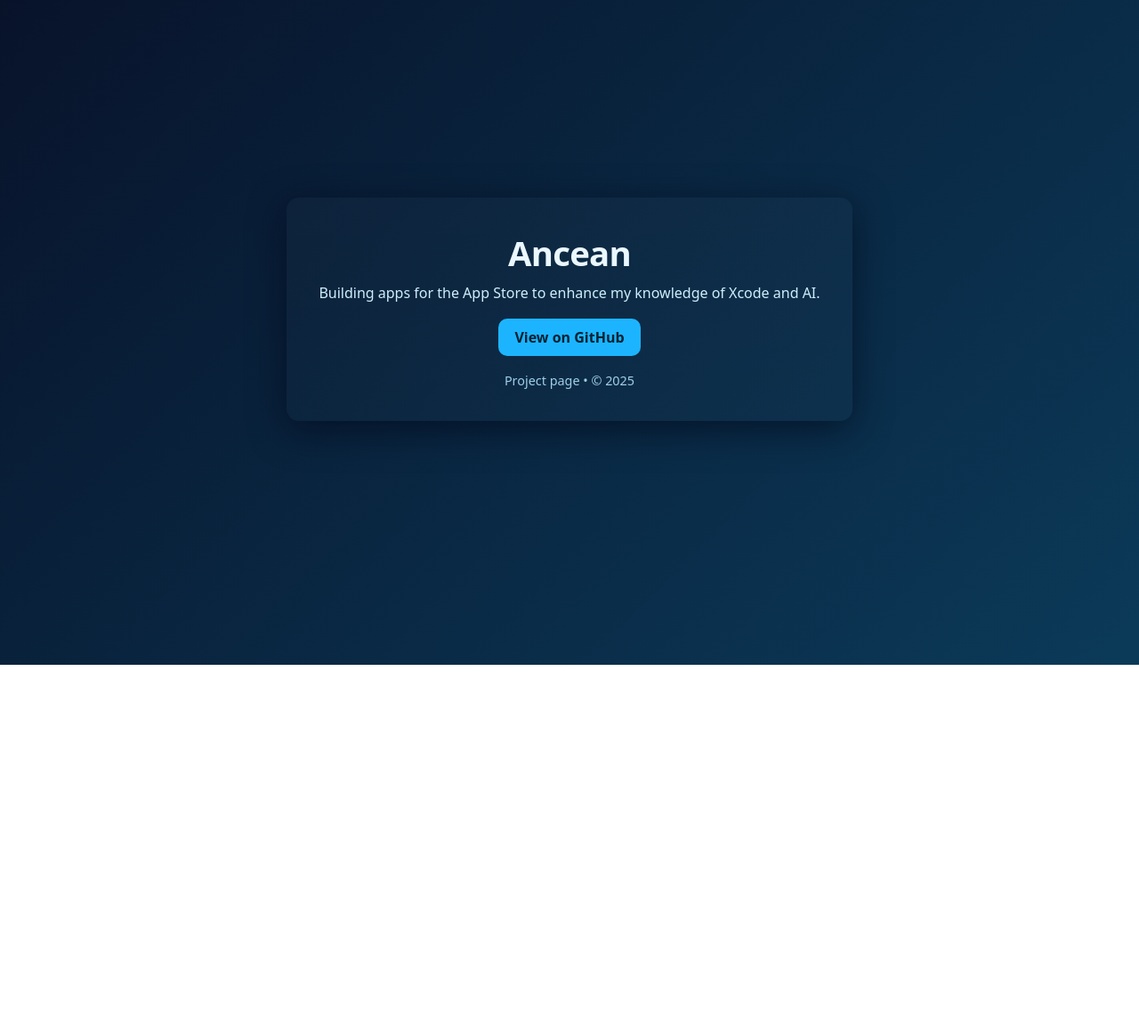
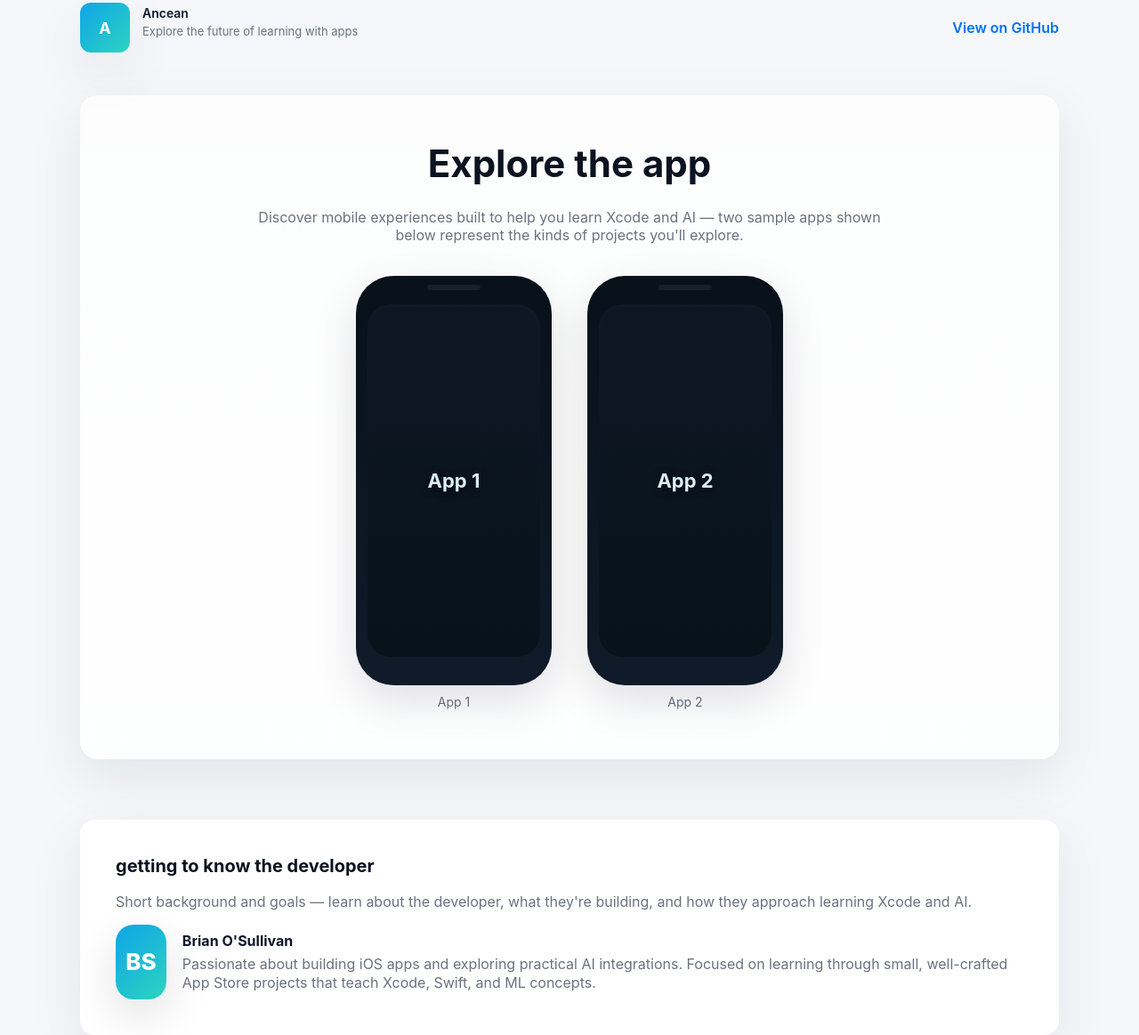
Before and after one commit to brianosullivan241177/Ancean, a plain HTML site: page index.html in a window 1280 px wide. Shown: the part 53-1216 px from the top of the page at 89% size. Before the commit the page ends 800 px from the top, so only its background shows below. Drawn offline with Linux system fonts and the light colour scheme.

Commit message:
Revise index.html with new title and layout
Updated the title and enhanced the layout with a new design. Improved the content structure and added developer information.

```diff
--- a/index.html
+++ b/index.html
@@ -3,26 +3,150 @@
 <head>
   <meta charset="utf-8" />
   <meta name="viewport" content="width=device-width,initial-scale=1" />
-  <title>Ancean</title>
+  <title>Ancean — Explore the app</title>
   <style>
-    :root{--bg1:#081229;--bg2:#0b3a59;--card:#012233;--accent:#1db4ff;--muted:#9fcfe8}
-    html,body{height:100%;margin:0}
-    body{font-family:system-ui,-apple-system,"Segoe UI",Roboto,"Helvetica Neue",Arial;display:flex;align-items:center;justify-content:center;background:linear-gradient(135deg,var(--bg1),var(--bg2));color:#eaf7ff}
-    .card{background:linear-gradient(180deg, rgba(255,255,255,0.02), rgba(255,255,255,0.01)); padding:36px;border-radius:14px;box-shadow:0 10px 40px rgba(2,6,23,0.6);max-width:820px;text-align:center}
-    h1{margin:0 0 8px;font-size:2.4rem;letter-spacing:-0.02em}
-    p{margin:0 0 18px;color:#cdeffb}
-    .btn{display:inline-block;padding:10px 18px;border-radius:10px;background:var(--accent);color:#002233;text-decoration:none;font-weight:700}
-    footer{margin-top:18px;font-size:0.9rem;color:var(--muted)}
-    @media (max-width:520px){.card{padding:22px}h1{font-size:1.6rem}}
+    /* Apple-like minimal aesthetic */
+    :root{
+      --bg:#f5f7fa;
+      --panel:#ffffff;
+      --muted:#6b7280;
+      --accent:#0070f3;
+      --shadow: 0 20px 60px rgba(15,23,42,0.08);
+      --device-shadow: 0 18px 50px rgba(2,6,23,0.12);
+      --radius:28px;
+    }
+    html,body{height:100%;margin:0;font-family:-apple-system,BlinkMacSystemFont,"SF Pro Text","Segoe UI",Roboto,Arial,sans-serif;background:var(--bg);color:#0f172a;-webkit-font-smoothing:antialiased}
+    .wrap{max-width:1100px;margin:56px auto;padding:0 20px}
+    header{display:flex;align-items:center;justify-content:space-between;margin-bottom:48px}
+    .brand{display:flex;align-items:center;gap:14px}
+    .logo{width:56px;height:56px;border-radius:12px;background:linear-gradient(135deg,#0ea5e9,#2dd4bf);display:flex;align-items:center;justify-content:center;color:#fff;font-weight:700;box-shadow:var(--shadow);font-size:18px}
+    .site-title{font-size:14px;margin:0;font-weight:600}
+    .site-sub{color:var(--muted);font-size:13px;margin-top:4px}
+    /* Hero / iPhone-like presentation */
+    .hero{display:flex;flex-direction:column;align-items:center;text-align:center;gap:28px;padding:56px 20px;background:linear-gradient(180deg,rgba(255,255,255,0.8),rgba(255,255,255,0.95));border-radius:20px;box-shadow:var(--shadow);}
+    h1.explore{font-size:42px;line-height:1.02;margin:0;font-weight:700;color:#0b1220}
+    p.lead{margin:0;color:var(--muted);max-width:740px;font-size:16px}
+    .devices{display:flex;gap:40px;align-items:flex-start;justify-content:center;margin-top:8px;flex-wrap:wrap}
+    /* phone mockup */
+    .phone{
+      width:220px;
+      height:460px;
+      border-radius:42px;
+      background:linear-gradient(180deg,#08111a,#0f1b2a);
+      display:flex;
+      align-items:center;
+      justify-content:center;
+      color:#fff;
+      position:relative;
+      box-shadow:var(--device-shadow);
+    }
+    .phone::before{
+      content:"";
+      position:absolute;
+      top:10px;left:50%;transform:translateX(-50%);
+      width:60px;height:6px;border-radius:4px;background:rgba(255,255,255,0.06);
+    }
+    .screen{
+      width:88%;
+      height:86%;
+      border-radius:26px;
+      background:linear-gradient(180deg,#0f1724,#07121a);
+      display:flex;
+      align-items:center;
+      justify-content:center;
+      box-shadow:inset 0 2px 10px rgba(255,255,255,0.02);
+      font-size:22px;font-weight:700;color:#dbeffd;
+      text-shadow:0 2px 10px rgba(0,0,0,0.5)
+    }
+    .caption{margin-top:14px;font-weight:600;color:#0b1220}
+    .devices .label{margin-top:10px;text-align:center;color:var(--muted);font-size:14px}
+    /* layout */
+    main{margin-top:34px}
+    .section{margin-top:68px;padding:40px;border-radius:16px;background:var(--panel);box-shadow:var(--shadow)}
+    h2.section-title{text-transform:none;margin:0 0 18px 0;font-size:20px;color:#0b1220}
+    p.section-desc{color:var(--muted);margin:0 0 16px 0}
+    /* developer card */
+    .dev-card{display:flex;gap:18px;align-items:center}
+    .avatar{width:84px;height:84px;border-radius:20px;background:linear-gradient(135deg,#0ea5e9,#2dd4bf);display:flex;align-items:center;justify-content:center;color:#fff;font-weight:800;font-size:26px;box-shadow:var(--device-shadow)}
+    .dev-info{line-height:1.3}
+    .dev-name{font-weight:700;margin:0}
+    .dev-bio{color:var(--muted);margin:6px 0 0 0}
+    /* responsive */
+    @media (max-width:820px){
+      .devices{gap:20px}
+      .phone{width:180px;height:380px;border-radius:34px}
+      .screen{font-size:18px}
+      h1.explore{font-size:36px}
+    }
+    @media (max-width:520px){
+      .wrap{margin:28px auto;padding:0 16px}
+      .hero{padding:32px}
+      h1.explore{font-size:28px}
+      .phone{width:150px;height:320px}
+      .avatar{width:64px;height:64px;font-size:20px}
+      .devices{gap:18px}
+      .section{padding:24px}
+    }
   </style>
 </head>
 <body>
-  <div class="card" role="main">
-    <h1>Ancean</h1>
-    <p>Building apps for the App Store to enhance my knowledge of Xcode and AI.</p>
-    <a class="btn" href="https://github.com/brianosullivan241177/ancean" target="_blank" rel="noopener">View on GitHub</a>
-    <footer>Project page • © <span id="year"></span></footer>
+  <div class="wrap">
+    <header>
+      <div class="brand">
+        <div class="logo">A</div>
+        <div>
+          <p class="site-title">Ancean</p>
+          <p class="site-sub">Explore the future of learning with apps</p>
+        </div>
+      </div>
+      <div class="actions">
+        <a href="https://github.com/brianosullivan241177/ancean" style="text-decoration:none;color:var(--accent);font-weight:600">View on GitHub</a>
+      </div>
+    </header>
+
+    <div class="hero" role="region" aria-labelledby="explore-heading">
+      <h1 id="explore-heading" class="explore">Explore the app</h1>
+      <p class="lead">Discover mobile experiences built to help you learn Xcode and AI — two sample apps shown below represent the kinds of projects you'll explore.</p>
+
+      <div class="devices" role="list" aria-label="App previews">
+        <div role="listitem" style="text-align:center">
+          <div class="phone" aria-hidden="true">
+            <div class="screen" role="img" aria-label="App 1 preview">
+              App 1
+            </div>
+          </div>
+          <div class="devices label">App 1</div>
+        </div>
+
+        <div role="listitem" style="text-align:center">
+          <div class="phone" aria-hidden="true">
+            <div class="screen" role="img" aria-label="App 2 preview">
+              App 2
+            </div>
+          </div>
+          <div class="devices label">App 2</div>
+        </div>
+      </div>
+    </div>
+
+    <main>
+      <section class="section" aria-labelledby="dev-heading">
+        <h2 id="dev-heading" class="section-title">getting to know the developer</h2>
+        <p class="section-desc">Short background and goals — learn about the developer, what they're building, and how they approach learning Xcode and AI.</p>
+
+        <div class="dev-card">
+          <div class="avatar" aria-hidden="true">BS</div>
+          <div class="dev-info">
+            <p class="dev-name">Brian O'Sullivan</p>
+            <p class="dev-bio">Passionate about building iOS apps and exploring practical AI integrations. Focused on learning through small, well-crafted App Store projects that teach Xcode, Swift, and ML concepts.</p>
+          </div>
+        </div>
+      </section>
+    </main>
   </div>
-  <script>document.getElementById('year').textContent = new Date().getFullYear();</script>
+
+  <script>
+    // no JS required for layout; keep simple and accessible
+  </script>
 </body>
 </html>
```
